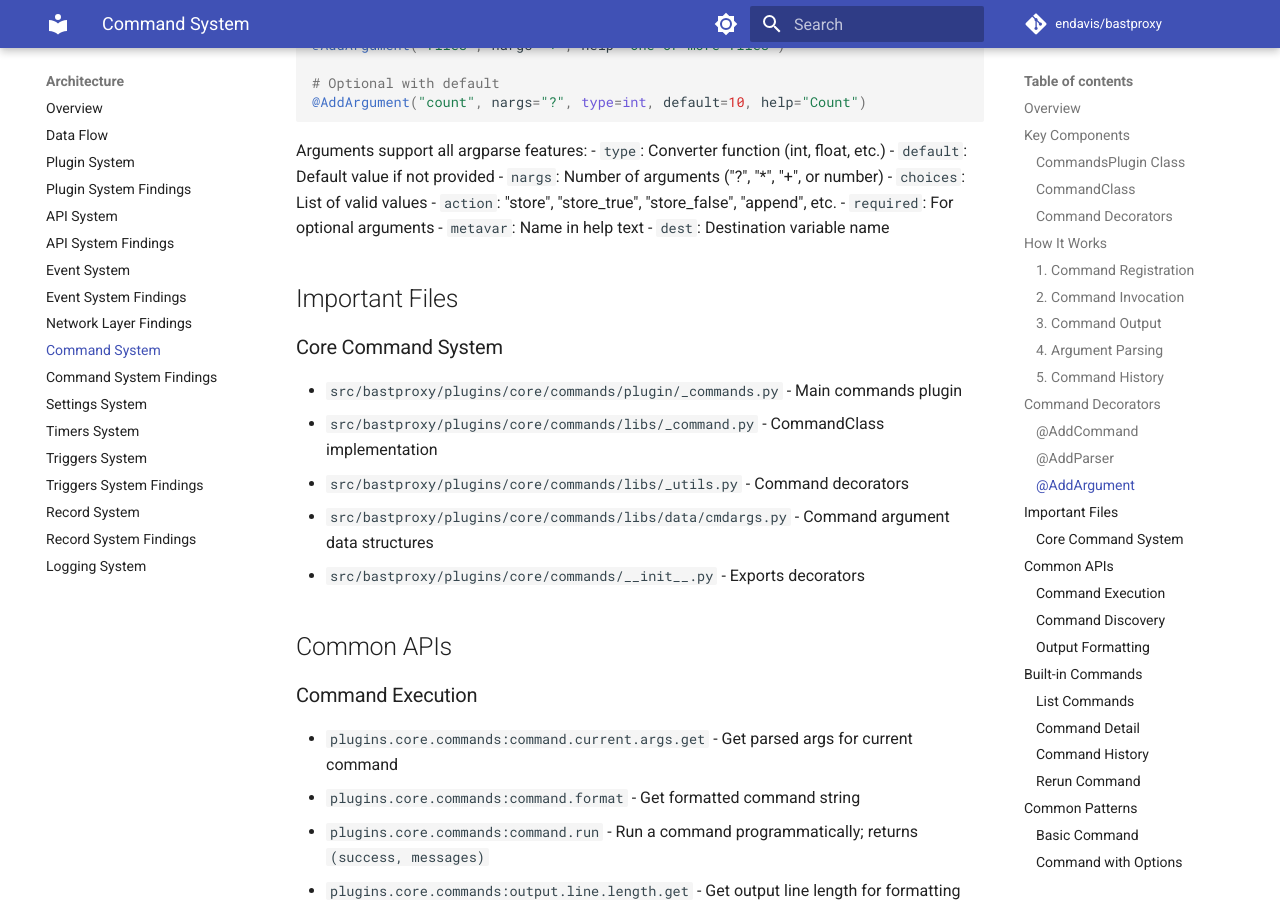
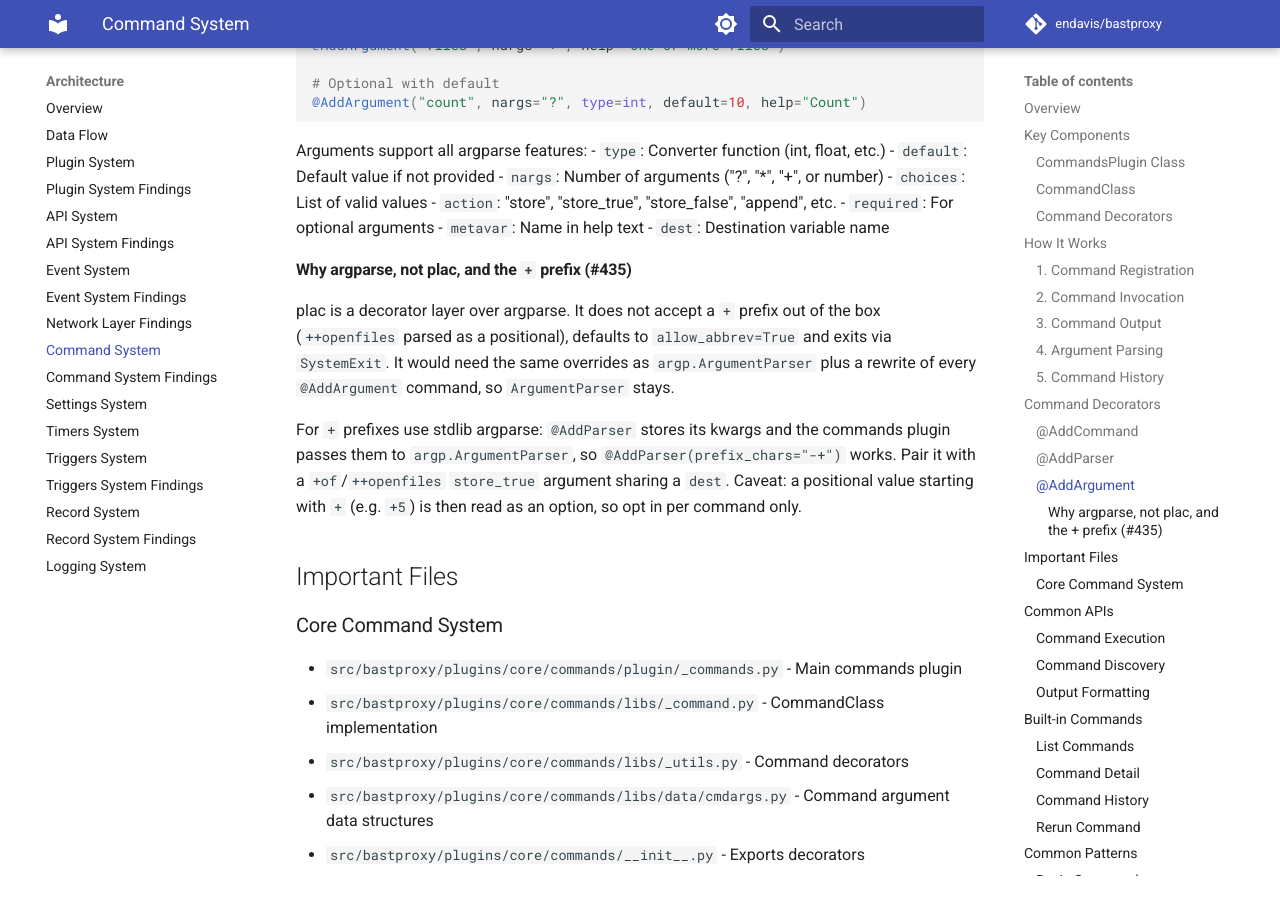
Before and after one commit to endavis/bastproxy, an MkDocs documentation site: the page built from docs/claude/command_system.md, in a window 1280 px wide and 900 px high, scrolled down 6009 px. Built offline with MkDocs 1.6.1 and Material for MkDocs 9.7.7, drawn with Linux system fonts in a browser that asks for light colours; comment, search, counter and statistics services are not loaded.

Commit message:
docs: record the plac evaluation and the + prefix option (merges PR #497, addresses #435)
docs: record the plac evaluation and the + prefix option (addresses #435)

plac is not adopted: it wraps argparse, does not accept a + prefix and
would need the same strictness overrides. Note in the command system
docs that prefix_chars="-+" gives + prefixes with stdlib argparse, and
drop the resolved plac entry from info/todo.txt.

Addresses #435


Claude-Session: https://claude.ai/code/session_01NXu1sbBxFsEQW16MiZv7Je

Co-authored-by: Claude Opus 5.5 <noreply@anthropic.com>

```diff
--- a/docs/claude/command_system.md
+++ b/docs/claude/command_system.md
@@ -292,6 +292,12 @@ Arguments support all argparse features:
 - `required`: For optional arguments
 - `metavar`: Name in help text
 - `dest`: Destination variable name
+
+#### Why argparse, not plac, and the `+` prefix (#435)
+
+plac is a decorator layer over argparse. It does not accept a `+` prefix out of the box (`++openfiles` parsed as a positional), defaults to `allow_abbrev=True` and exits via `SystemExit`. It would need the same overrides as `argp.ArgumentParser` plus a rewrite of every `@AddArgument` command, so `ArgumentParser` stays.
+
+For `+` prefixes use stdlib argparse: `@AddParser` stores its kwargs and the commands plugin passes them to `argp.ArgumentParser`, so `@AddParser(prefix_chars="-+")` works. Pair it with a `+of`/`++openfiles` `store_true` argument sharing a `dest`. Caveat: a positional value starting with `+` (e.g. `+5`) is then read as an option, so opt in per command only.
 
 ## Important Files
 
```
Also changed, not shown: 2 other files.
